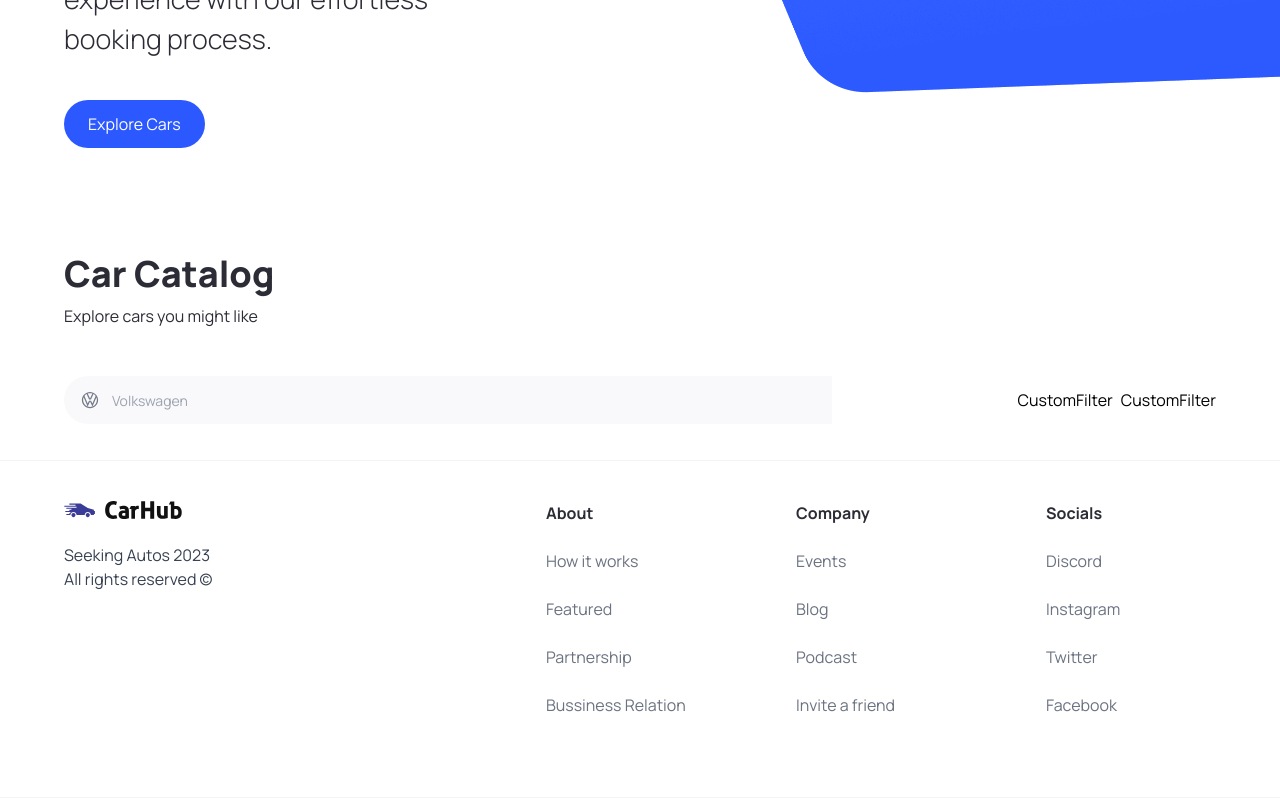
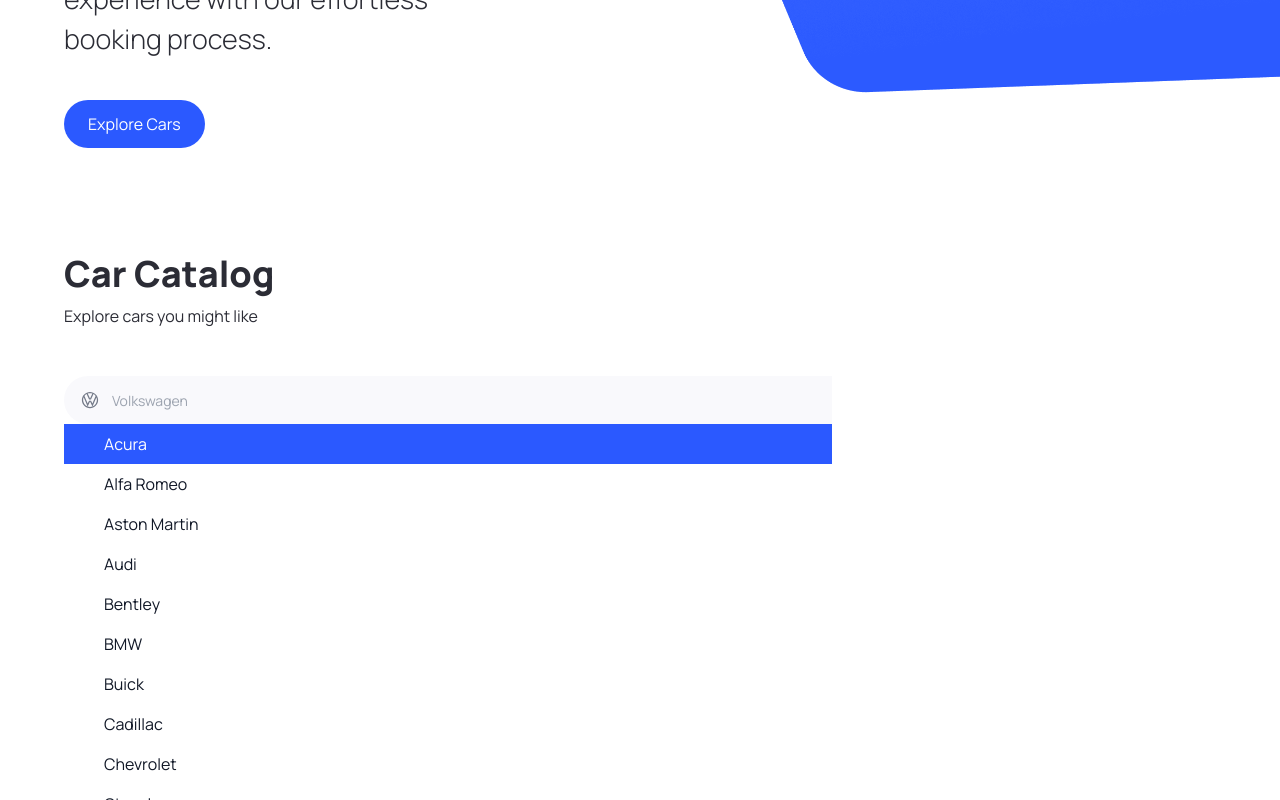
Before and after one commit to ksabanty/seeking-autos, a Next.js app: page / in a window 1280 px wide. Both pictures are taken after a click on the button 82 px from the left and 1010 px from the top of the page. Shown: the part 610-1410 px from the top of the page. Built offline with nearby package versions, Linux system fonts and the light colour scheme.

Commit message:
finishing search dropdown

```diff
--- a/components/SearchManufacturer.tsx
+++ b/components/SearchManufacturer.tsx
@@ -5,7 +5,6 @@
 import { Combobox, Transition } from '@headlessui/react';
 import { manufacturers } from '@/constants';
 import Image from 'next/image';
-import { isTemplateExpression } from 'typescript';
 
 const SearchManufacturer = ({ manufacturer, setManufacturer }: SearchManufacturerProps) => {
   const [query, setQuery] = useState('');
@@ -14,12 +13,12 @@
     : manufacturers.filter((item) => (
       item.toLowerCase()
         .replace(/\s+/g, "")
-        .includes(query.toLowerCase().replace(/\s+/g, ""))
-    ))
+        .includes(query.toLowerCase().replace(/\s+/g, "")
+        )))
 
   return (
     <div className="search-manufacturer">
-      <Combobox>
+      <Combobox value={manufacturer} onChange={setManufacturer}>
         <div className="relative w-full">
           <Combobox.Button className="absolute top-[14px]">
             <Image
@@ -44,7 +43,31 @@
             afterLeave={() => setQuery('')}
           >
             <Combobox.Options>
-
+              {filteredManufacturers.map((item) => (
+                <Combobox.Option
+                  key={item}
+                  className={({ active }) => `
+                    relative search-manufacturer__option ${active ? 'bg-primary-blue text-white' : 'text-gray-900'}
+                    `}
+                  value={item}
+                >
+                  {({ selected, active }) => (
+                    <>
+                      <span className={`block truncate ${selected ? 'font-medium' : 'font-normal'}`}
+                      >
+                        {item}
+                      </span>
+                      {selected ? (
+                        <span
+                          className={`absolute inset-y-0 left-0 flex items-center pl-3 ${active ? 'text-white' : 'text-teal-600'}`}
+                        >
+                        </span>
+                      ) : null}
+                    </>
+                  )}
+                </Combobox.Option>
+              )
+              )}
             </Combobox.Options>
 
           </Transition>
```
